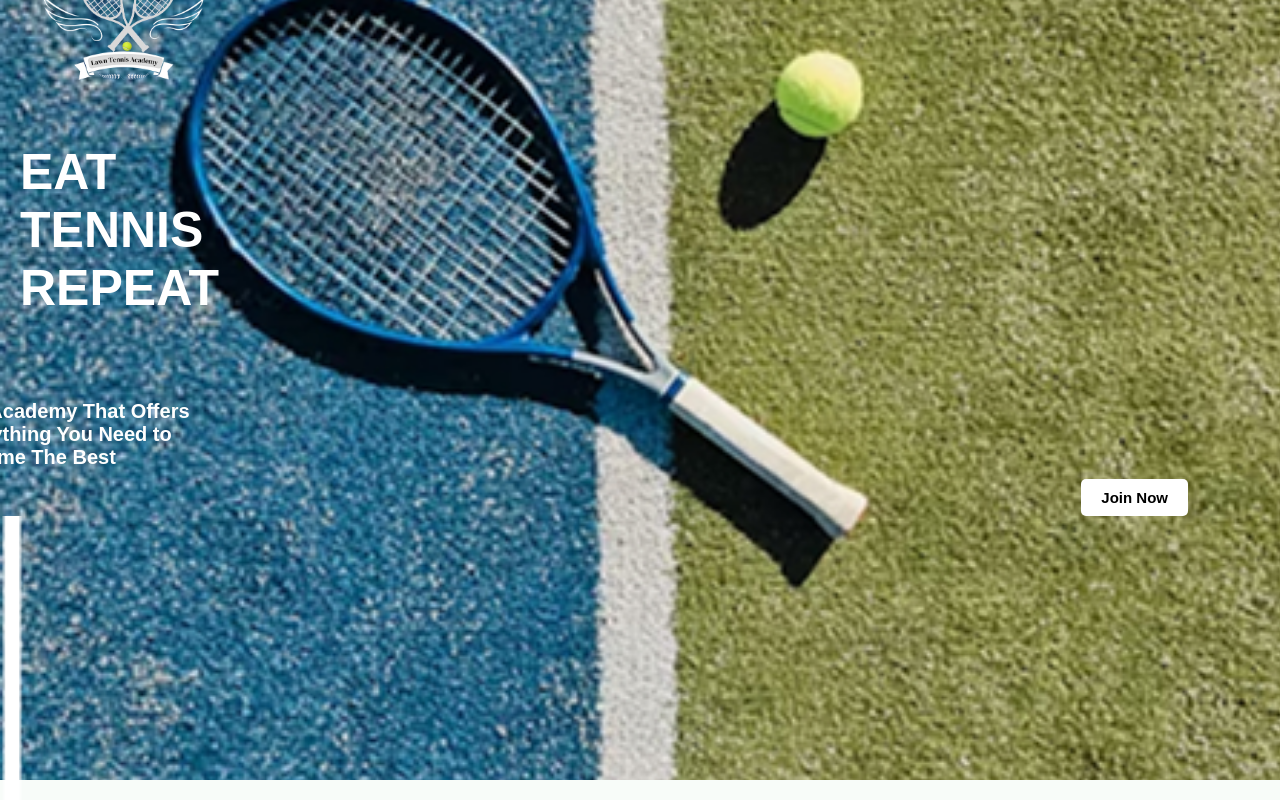
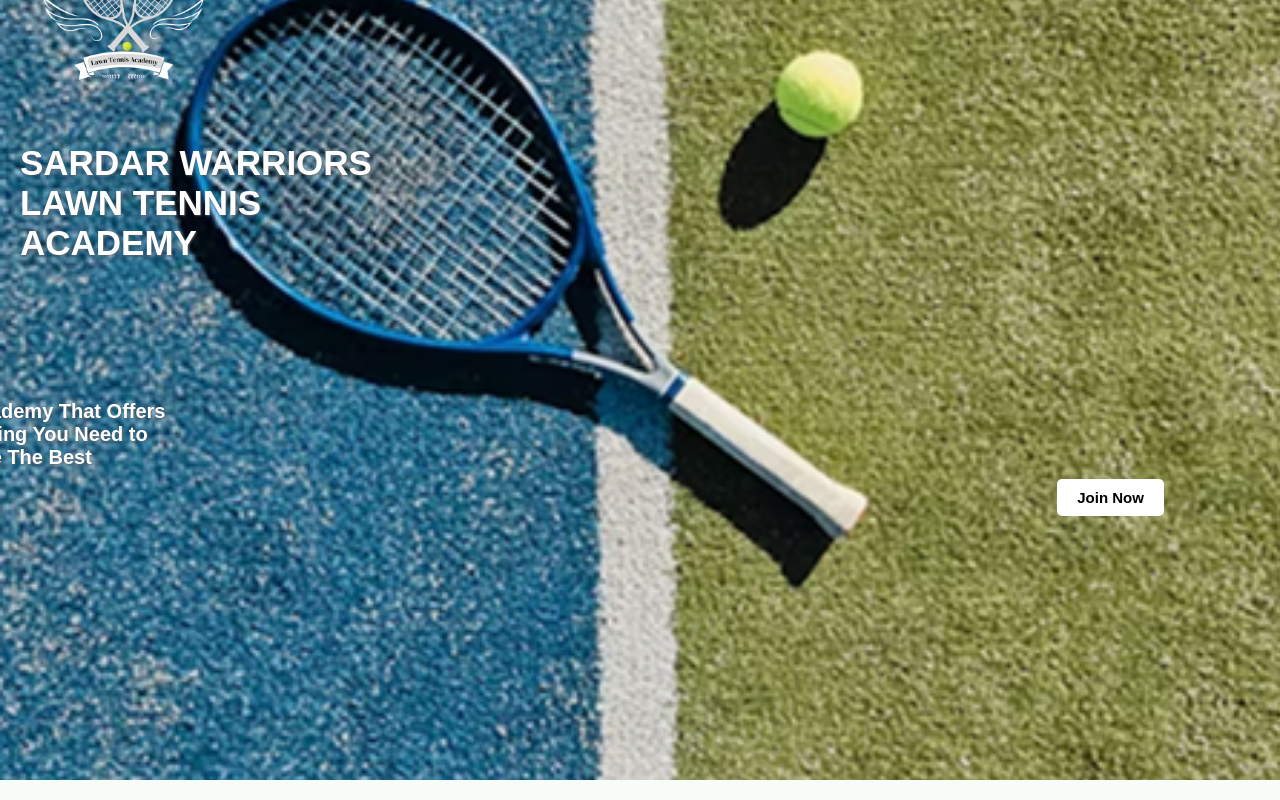
Before and after one commit to Suyashbansod71/Tennis-Academy, a React (Create React App) app: page / in a window 1280 px wide. Shown: the part 160-960 px from the top of the page. Built offline with nearby package versions, Linux system fonts and the light colour scheme; a web font is replaced by a local one.

Commit message:
cahnged the title of the page

```diff
--- a/src/components/HeroSection.jsx
+++ b/src/components/HeroSection.jsx
@@ -21,7 +21,7 @@ const HeroSection = () => {
       <div className="heroContent">
         <img src={Logo} alt="Logo" className="logo" />
         <h3 className="main-text">
-          EAT{"\n"}TENNIS{"\n"}REPEAT
+          SARDAR WARRIORS{"\n"} LAWN TENNIS{"\n"}ACADEMY
         </h3>
       </div>
 
--- a/src/styles/landingPage.css
+++ b/src/styles/landingPage.css
@@ -72,18 +72,33 @@ body {
 
       .main-text {
         font-family: 'Zen Dots', sans-serif;
-        font-size: 50px;
+        font-size: 35px;
         white-space: pre-line;
         text-align: left;
-        color: #ffffff;
         margin-top: -10px;
+
+        color: #fff;
+        background-clip: text;
+
+        text-shadow: 1px 1px 2px rgba(100, 100, 100, 0.755);
+        animation: floatText 3s ease-in-out infinite;
       }
+
+      @keyframes floatText {
+        0%, 100% {
+          transform: translateY(0px);
+        }
+        50% {
+          transform: translateY(-5px);
+        }
+      }
+
 
       .heroSubContent {
         text-align: left;
         display: flex;
         flex-direction: column;
-        margin-left: -17em;
+        margin-left: -28em;
         margin-top: 30em;
         width: 100%;
       }
@@ -95,6 +110,9 @@ body {
         color: #fff;
         margin-bottom: 10px;
         margin-top: 3em;
+        text-shadow: 1px 1px 2px rgba(100, 100, 100, 0.755);
+
+        animation: floatText 3s ease-in-out infinite;
       }
 
       .join-button {
@@ -810,6 +828,7 @@ h2 {
 .facilities-container {
   max-width: 800px;
   margin: 0 auto;
+  animation: floatText 3s ease-in-out infinite;
 }
 
 .facilities-grid {
```
